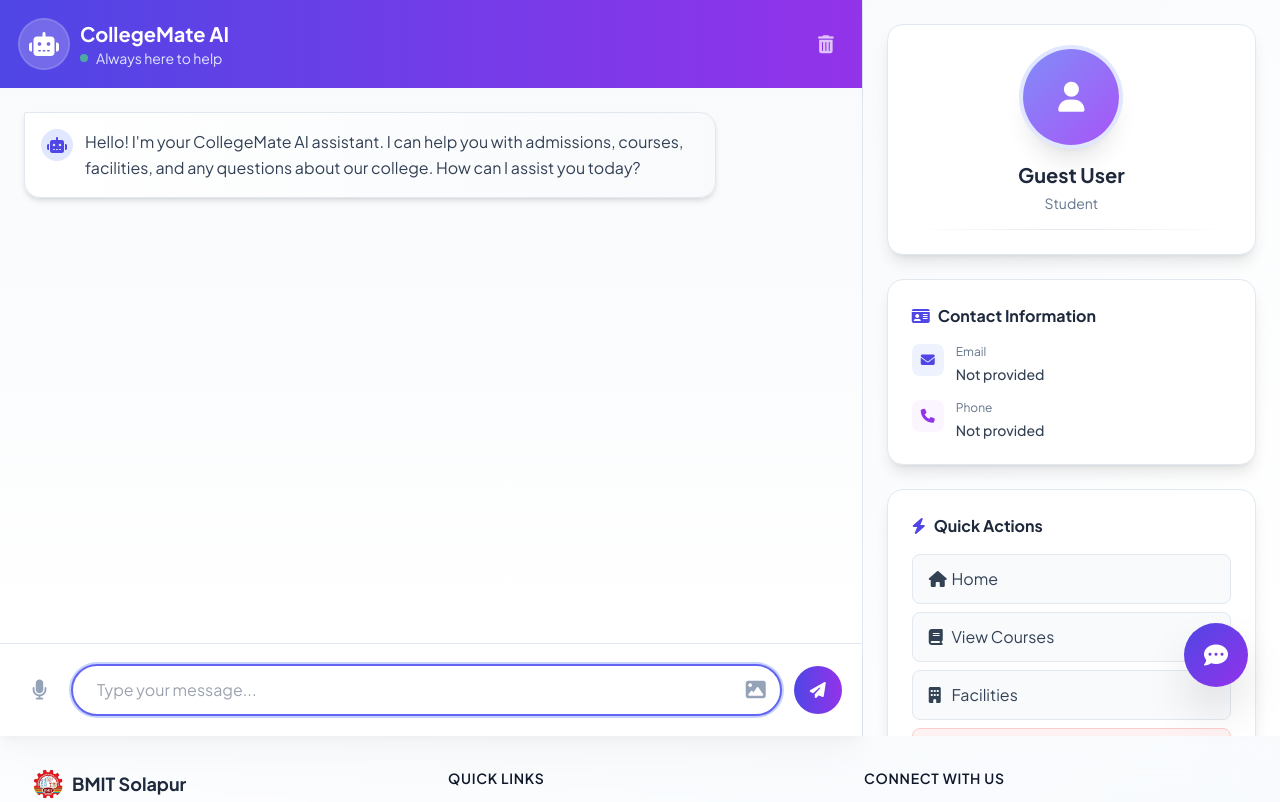
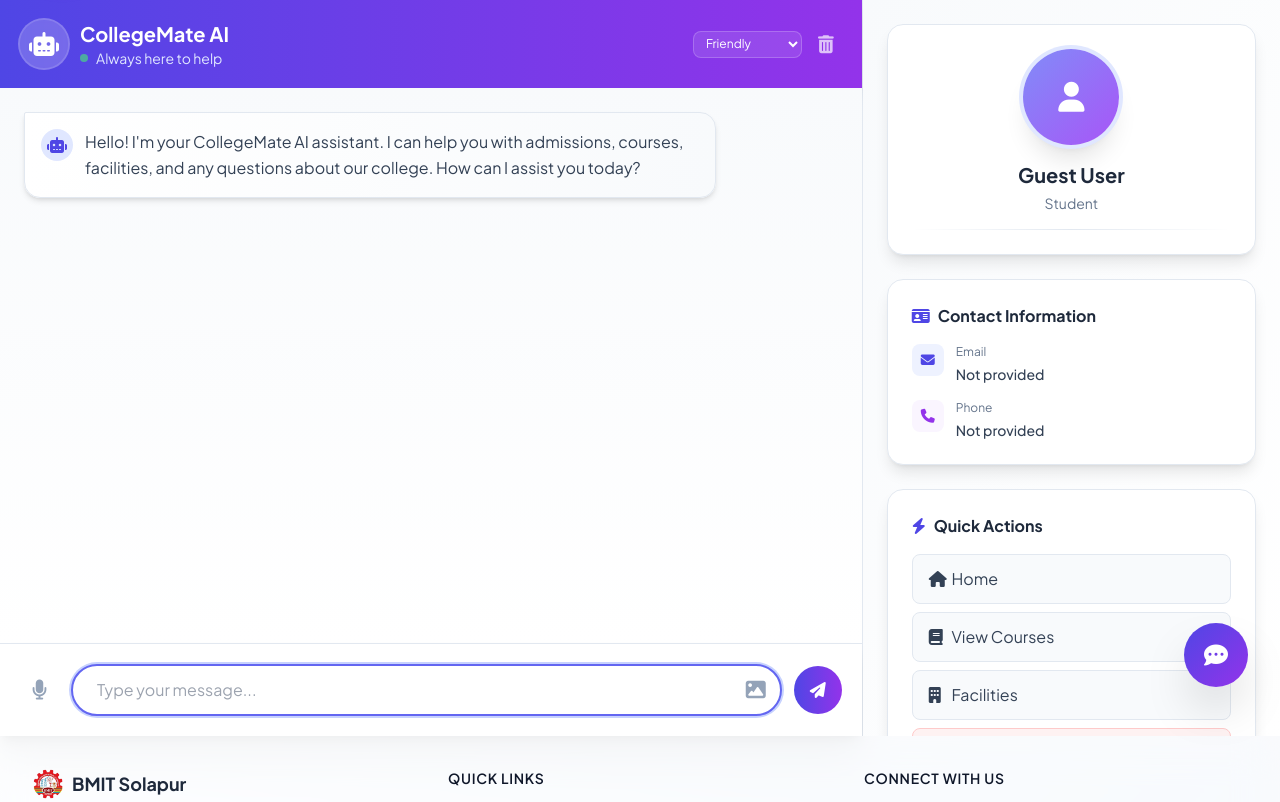
Before and after one commit to PREMSAWANT/collegemate, a Flask app: page /chat in a window 1280 px wide. Shown: the part 81-883 px from the top of the page. Run offline with Flask 3, Linux system fonts and the light colour scheme; data that the repository does not hold is empty; some libraries are stand-ins or nearby versions.

Commit message:
Fix personality selector in chat interface

```diff
--- a/app.py
+++ b/app.py
@@ -17,6 +17,7 @@
 import smtplib
 from email.mime.text import MIMEText
 from email.mime.multipart import MIMEMultipart
+from werkzeug.security import generate_password_hash, check_password_hash
 from dotenv import load_dotenv
 import json
 import random
--- a/templates/chat.html
+++ b/templates/chat.html
@@ -19,9 +19,16 @@
                         </p>
                     </div>
                 </div>
-                <button id="clear-chat" class="text-white/70 hover:text-white hover:bg-white/10 p-2 rounded-lg transition-all" title="Clear Chat">
-                    <i class="fas fa-trash-alt text-lg"></i>
-                </button>
+                <div class="flex items-center space-x-2">
+                    <select id="personality-select" class="bg-white/10 text-white text-xs border border-white/20 rounded-lg px-2 py-1 focus:outline-none focus:ring-2 focus:ring-white/50 cursor-pointer">
+                        <option value="friendly" class="text-slate-800">Friendly</option>
+                        <option value="professional" class="text-slate-800">Professional</option>
+                        <option value="humorous" class="text-slate-800">Humorous</option>
+                    </select>
+                    <button id="clear-chat" class="text-white/70 hover:text-white hover:bg-white/10 p-2 rounded-lg transition-all" title="Clear Chat">
+                        <i class="fas fa-trash-alt text-lg"></i>
+                    </button>
+                </div>
             </div>
         </div>
 
```
